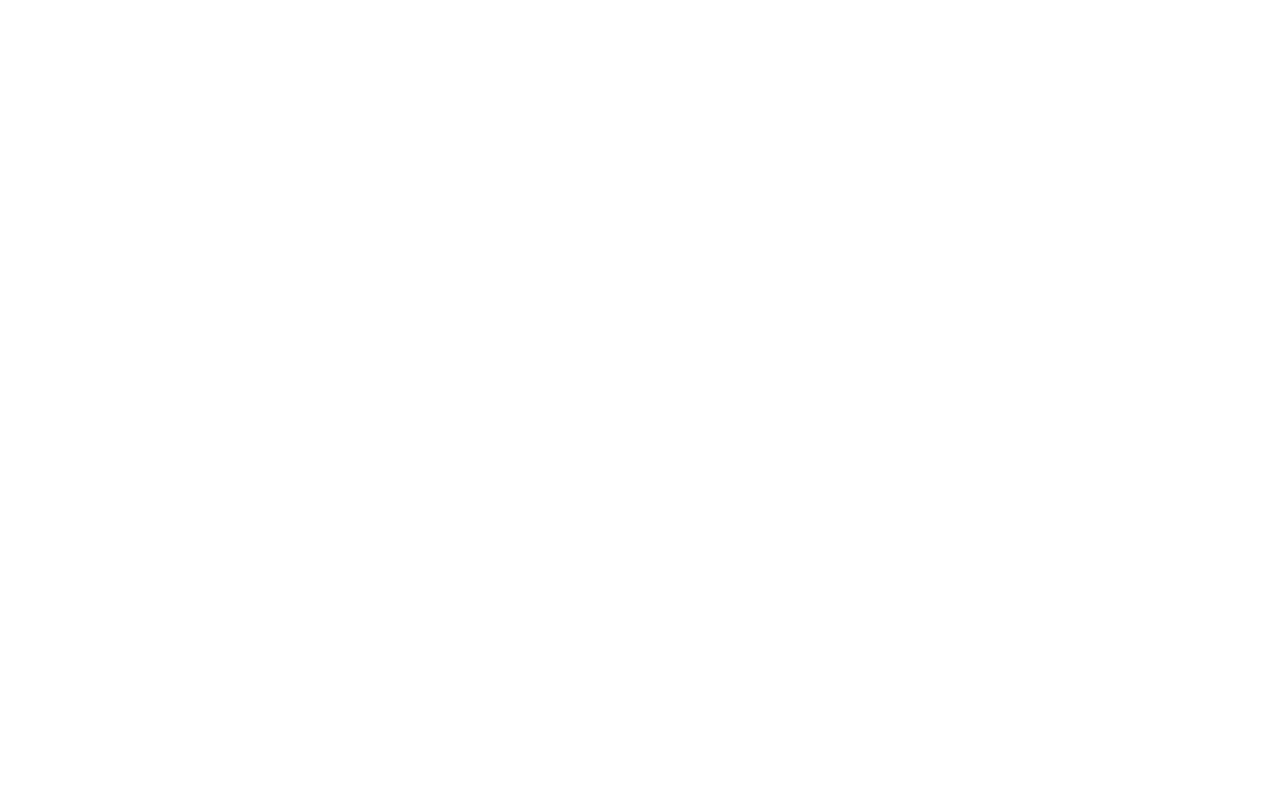
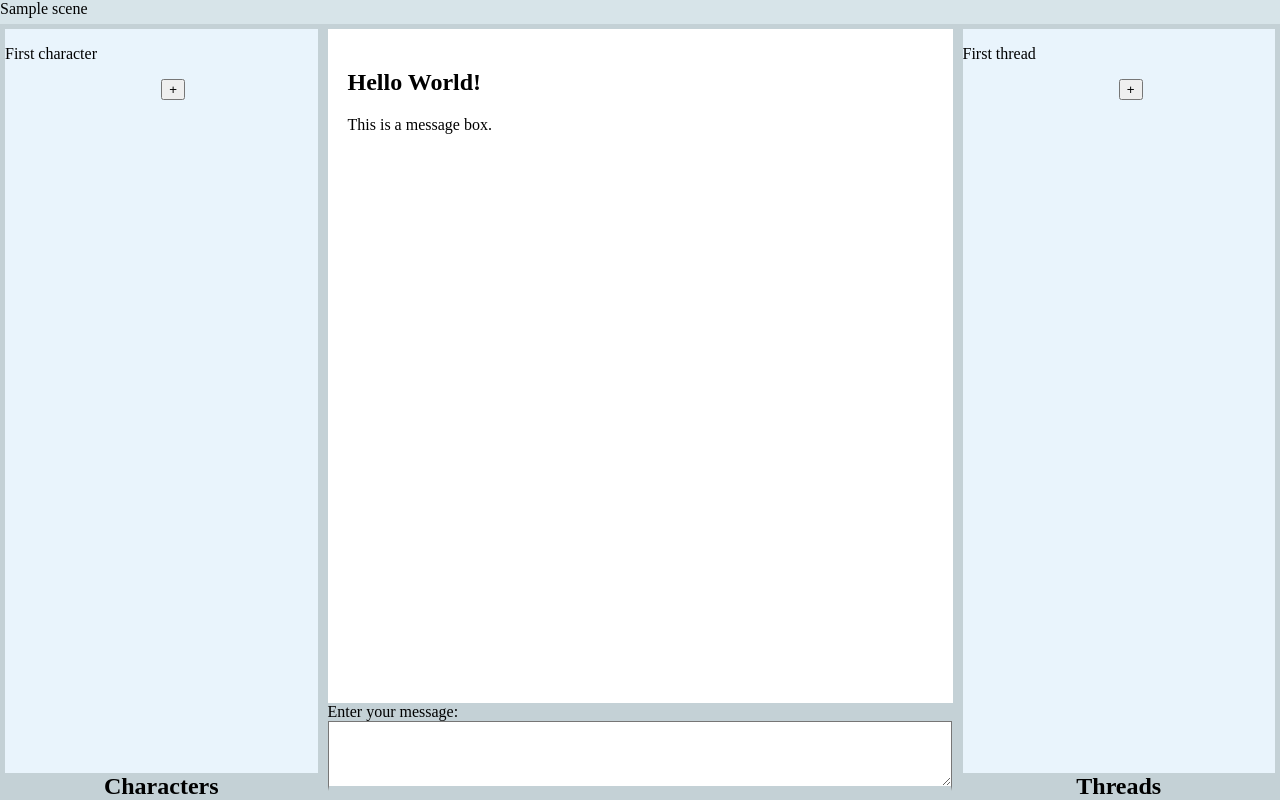
Before and after one commit to Xerotut/RPGenv, a Django app: page /mythic/1/ in a window 1280 px wide. Before the commit the page is empty. Run offline with Django 4.2, Linux system fonts and the light colour scheme; tables that the repository leaves empty hold one stand-in row (values such as "Sample post").

Commit message:
Started making html and css for game screen

```diff
--- a/mythic/models.py
+++ b/mythic/models.py
@@ -87,10 +87,14 @@
         return str(self.yes_if_equal_or_lower) + ": " + self.name
 
 
+
 class Game(models.Model):
+
+
+
     name = models.CharField(max_length=255)
     current_chaos_factor = models.ForeignKey(ChaosFactor, on_delete=models.PROTECT, default =5)
-
+    active_scene = models.ForeignKey('Scene', on_delete=models.PROTECT,related_name='games', null = True, blank=True)
     def __str__(self):
         return self.name
 
@@ -103,7 +107,6 @@
             new_thread_list.save()
         else:
             super().save(*args, **kwargs)
-
 
 class List(models.Model):
     type = models.CharField(max_length=155, choices=LIST_TYPES)
--- /dev/null
+++ b/mythic/static/mythic/css/game_style.css
@@ -0,0 +1,91 @@
+body {
+    background-color: rgb(215, 228, 233);
+    margin: 0;
+    height: 100%;
+}
+
+.scene-line {
+    min-height: 20px;
+    height: 3vh;
+    /* overflow-x: scroll; */
+
+}
+
+.scene {
+    display: inline-block;
+    margin-right: 10px;
+    min-height: 10px;
+}
+
+.game-area {
+    display: flex;
+    height: 97vh;
+    background-color: rgb(196, 209, 214);
+}
+
+.list,
+.message-interface {
+    border-left: 5px solid rgb(196, 209, 214);
+    border-right: 5px solid rgb(196, 209, 214);
+    border-top: 5px solid rgb(196, 209, 214);
+    /*  box-shadow: 0px 0px 10px rgba(0, 0, 0, .3); */
+}
+
+.list {
+    display: flex;
+    flex-direction: column;
+    position: relative;
+    width: 25%;
+    background-color: rgb(255, 255, 255)
+}
+
+.list-content {
+    overflow-y: scroll;
+    flex-grow: 1;
+    background-color: rgb(233, 244, 252);
+}
+
+.add-content-button {
+    position: relative;
+    left: 50%;
+    right: 50%;
+}
+
+.list-name {
+    position: relative;
+    width: 100%;
+}
+
+
+.list-name-text {
+    text-align: center;
+    background-color: rgb(196, 209, 214);
+    margin: 0;
+}
+
+
+.message-interface {
+    width: 50%;
+    display: flex;
+    flex-direction: column;
+    margin: 0;
+}
+
+.message-form {
+    margin: 0;
+    border-bottom: 5px solid rgb(196, 209, 214);
+}
+
+.message-box {
+    background-color: #fff;
+    padding: 20px;
+    overflow-y: scroll;
+    flex-grow: 1;
+    background-color: rgb(255, 255, 255);
+}
+
+.message-area {
+    width: 99%;
+    margin: 0;
+    border-bottom: 5px solid rgb(196, 209, 214);
+}
--- a/mythic/templates/mythic/game.html
+++ b/mythic/templates/mythic/game.html
@@ -6,10 +6,48 @@
     <meta http-equiv="X-UA-Compatible" content="IE=edge">
     <meta name="viewport" content="width=device-width, initial-scale=1.0">
     <title>{{game.name}}</title>
+    {%load static%}
+    <link rel="stylesheet" href={% static "mythic/css/game_style.css" %}>
 </head>
 
 <body>
-
+    <div class = "scene-line">
+        {% for scene in game.scene_set.all %}
+            <div class = "scene" onclick="alert('You clicked the box!')">
+                {{scene.name}}
+            </div>
+        {% endfor %}
+    </div>
+    <div class = "game-area">
+        <div class = "list">
+            <div class = "list-content">
+                <p>First character</p>
+                <button class = 'add-content-button'>+</button>
+            </div>
+            <div class = "list-name">
+                <h2 class = "list-name-text">Characters</h2>
+            </div>
+        </div>
+        <div class = "message-interface">
+            <div class="message-box">
+                <h2>Hello World!</h2>
+                <p>This is a message box.</p>
+            </div>
+            <form class = "message-form">
+                <label for="message">Enter your message:</label><br>
+                <textarea id="message" name="message" rows="4" cols="50" class = "message-area"></textarea><br>
+            </form>
+        </div>
+        <div class = "list">
+            <div class = "list-content">
+                <p>First thread</p>
+                <button class = 'add-content-button'>+</button>
+            </div>
+            <div class = "list-name">
+                <h2 class = "list-name-text">Threads</h2>
+            </div>
+        </div>
+    </div>
 </body>
 
 </html>
```
Also changed, not shown: mythic/migrations/0014_game_active_scene.py (added), mythic/migrations/0015_alter_game_active_scene.py (added), mythic/migrations/0016_alter_game_active_scene.py (added).
